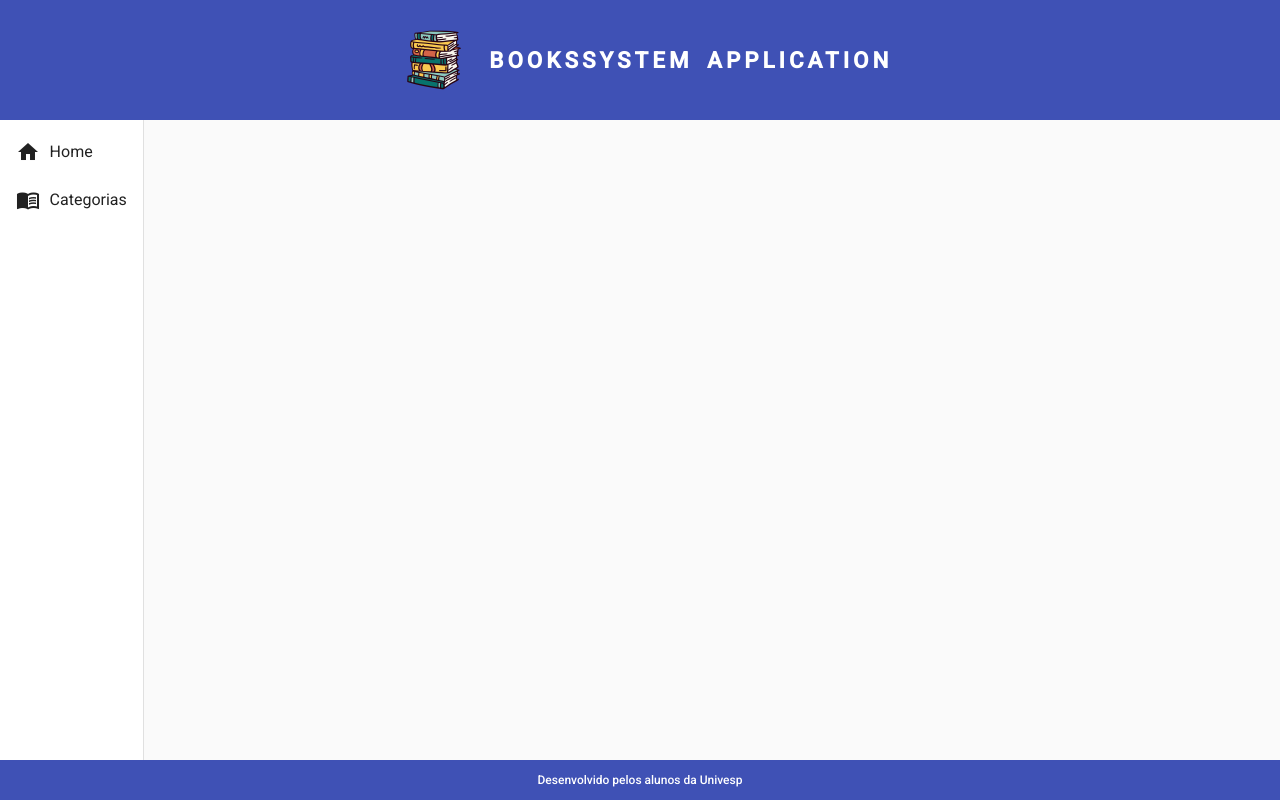
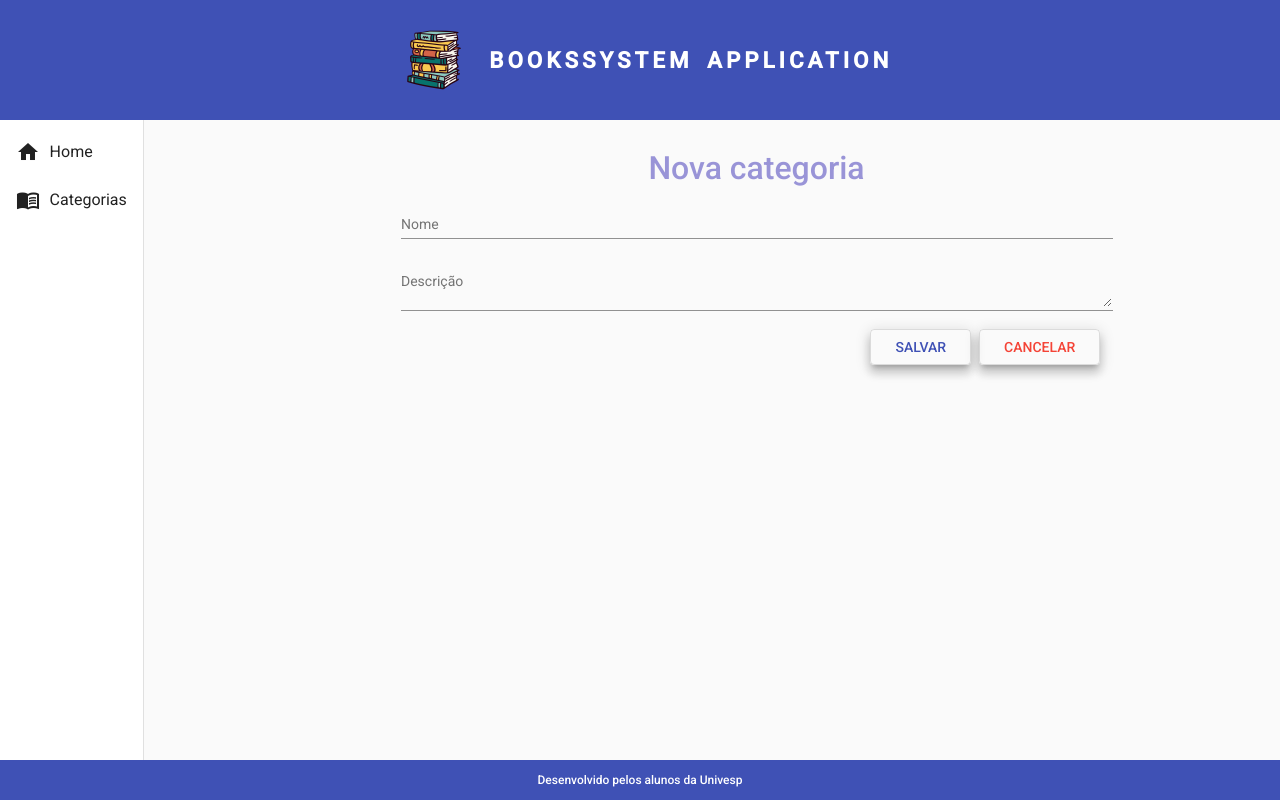
Before and after one commit to MarcioAndre3767/bookssystem-front, an Angular app: page /categorias/create in a window 1280 px wide. Before the commit this address led to /. Built offline with nearby package versions, Linux system fonts and the light colour scheme.

Commit message:
finalizando o método 'create'

```diff
--- a/src/app/app-routing.module.ts
+++ b/src/app/app-routing.module.ts
@@ -1,5 +1,6 @@
 import { NgModule } from '@angular/core';
 import { RouterModule, Routes } from '@angular/router';
+import { CategoriaCreateComponent } from './components/views/categoria/categoria-create/categoria-create.component';
 import { CategoriaReadComponent } from './components/views/categoria/categoria-read/categoria-read.component';
 import { HomeComponent } from './components/views/home/home.component';
 
@@ -11,6 +12,10 @@ const routes: Routes = [
   {
     path: 'categorias',
     component: CategoriaReadComponent
+  },
+  {
+    path: 'categorias/create',
+    component: CategoriaCreateComponent
   }
 ];
 
--- /dev/null
+++ b/src/app/components/views/categoria/categoria-create/categoria-create.component.css
@@ -0,0 +1,27 @@
+form {
+    text-align: center;
+    width: 80%;
+    margin: 2rem auto 0
+}
+
+h1 {
+    font-size: 2rem ;
+    font-weight: 500;
+    color: rgba(129, 123, 206, 0.8);
+}
+
+.form {
+    width: 85%;
+}
+
+.buttons {
+    width: 92%;
+    text-align: end;
+}
+
+
+button {
+    margin-right: .5rem;
+    padding-right: 1.5rem;
+    padding-left: 1.5rem;
+}
--- /dev/null
+++ b/src/app/components/views/categoria/categoria-create/categoria-create.component.html
@@ -0,0 +1,18 @@
+<form color="primary">
+    <h1 >Nova categoria</h1>
+
+    <mat-form-field class="form">
+        <mat-label>Nome</mat-label>
+        <input matInput [(ngModel)]="categoria.nome" type="text" name="nome" placeholder="">
+    </mat-form-field>
+
+    <mat-form-field class="form">
+        <mat-label>Descrição</mat-label>
+        <textarea matInput [(ngModel)]="categoria.descricao"  type="text" name="descricao" placeholder=""></textarea>
+    </mat-form-field>
+
+    <div class="buttons">
+        <button (click)="create()" class="mat-elevation-z8 button1" mat-stroked-button color="primary">SALVAR</button>
+        <button (click)="cancel()" class="mat-elevation-z8 button2" mat-stroked-button color="warn">CANCELAR</button>
+    </div>
+</form>
--- /dev/null
+++ b/src/app/components/views/categoria/categoria-create/categoria-create.component.ts
@@ -0,0 +1,39 @@
+import { Component, OnInit } from '@angular/core';
+import { Router } from '@angular/router';
+import { Categoria } from '../categoria.model';
+import { CategoriaService } from '../categoria.service';
+
+@Component({
+  selector: 'app-categoria-create',
+  templateUrl: './categoria-create.component.html',
+  styleUrls: ['./categoria-create.component.css']
+})
+export class CategoriaCreateComponent implements OnInit {
+
+  categoria: Categoria = {
+    nome: '',
+    descricao: ''
+  }
+
+  constructor( private service: CategoriaService, private router:Router ) { }
+
+  ngOnInit(): void {
+  }
+
+  create(): void {
+    this.service.create( this.categoria ).subscribe( (resposta) => {
+      this.router.navigate([`categorias`])
+      this.service.mensagem(`Categoria criada com sucesso!!`);
+    }, err => {
+      for(let i = 0; i < err.error.errors.length; i++) {
+        this.service.mensagem(err.error.errors[i].message);
+      }
+    })
+  }
+
+
+  cancel(): void {
+  this.router.navigate([`categorias`])
+  }
+
+}
--- a/src/app/components/views/categoria/categoria-read/categoria-read.component.html
+++ b/src/app/components/views/categoria/categoria-read/categoria-read.component.html
@@ -3,7 +3,9 @@
         <h1>Categoria</h1>
     </div>
 
-    <button class="mat-elevation-z8" mat-stroked-button color="primary">Adicionar categoria</button>
+    <button class="mat-elevation-z8" mat-stroked-button color="primary"
+    (click)="navegarParaCategoriaCreate()"
+    >Adicionar categoria</button>
 
     <div class="mat-elevation-z8 content-table">
         <table class="table" mat-table [dataSource]="categorias">
@@ -38,7 +40,7 @@
 
             <!-- Symbol Column -->
             <ng-container matColumnDef="acoes">
-                <th class="mat-header" mat-header-cell *matHeaderCellDef>Ações</th>
+                <th class="mat-header" mat-header-cell *matHeaderCellDef>  </th>
                 <td mat-cell *matCellDef="let row">
                     <a href="#" class="edit">
                         <i class="material-icons">border_color</i>
--- a/src/app/components/views/categoria/categoria-read/categoria-read.component.ts
+++ b/src/app/components/views/categoria/categoria-read/categoria-read.component.ts
@@ -1,4 +1,5 @@
 import { Component, OnInit } from '@angular/core';
+import { Router } from '@angular/router';
 import { Categoria } from '../categoria.model';
 import { CategoriaService } from '../categoria.service';
 
@@ -14,7 +15,7 @@ export class CategoriaReadComponent implements OnInit {
 
   displayedColumns: string[] = ['id', 'nome', 'descricao', 'livros', 'acoes'];
 
-  constructor(private service: CategoriaService) { }
+  constructor(private service: CategoriaService, private router: Router) { }
 
   ngOnInit(): void {
     this.findAll();
@@ -27,4 +28,10 @@ export class CategoriaReadComponent implements OnInit {
     })
   }
 
+  //função do botão 'adicionar categoria'
+  navegarParaCategoriaCreate(){
+    this.router.navigate(["categorias/create"])
+  }
+
+
 }
--- a/src/app/components/views/categoria/categoria.service.ts
+++ b/src/app/components/views/categoria/categoria.service.ts
@@ -1,5 +1,6 @@
 import { HttpClient } from '@angular/common/http';
 import { Injectable } from '@angular/core';
+import { MatSnackBar } from '@angular/material/snack-bar';
 import { Observable } from 'rxjs';
 import { environment } from 'src/environments/environment';
 import { Categoria } from './categoria.model';
@@ -13,11 +14,31 @@ export class CategoriaService {
   //referente a url da API que está injetado do 'environment.ts'
   baseUrl: String = environment.baseUrl;
 
-  constructor(private Http: HttpClient) { }
+  constructor(private Http: HttpClient, private _snackBar: MatSnackBar) { }
 
+  //servico-buscando categoria
   findAll():Observable<Categoria[]>{
     const url = `${this.baseUrl}/categorias`
-
     return this.Http.get<Categoria[]>(url)
   }
+
+
+  //servico-criando categoria
+  create(categoria: Categoria): Observable<Categoria> {
+    const url = `${this.baseUrl}/categorias`
+    return this.Http.post<Categoria>(url, categoria)
+  }
+
+  //mensagem-criando categoria com sucesso
+  mensagem(str: String): void {
+    this._snackBar.open(`${str}`, 'OK', {
+      horizontalPosition: 'right',
+      verticalPosition: 'bottom',
+      duration: 3000
+    })
+  }
+
+
+
+
 }
```
Also changed, not shown: src/app/app.module.ts (+23 -8 lines).
